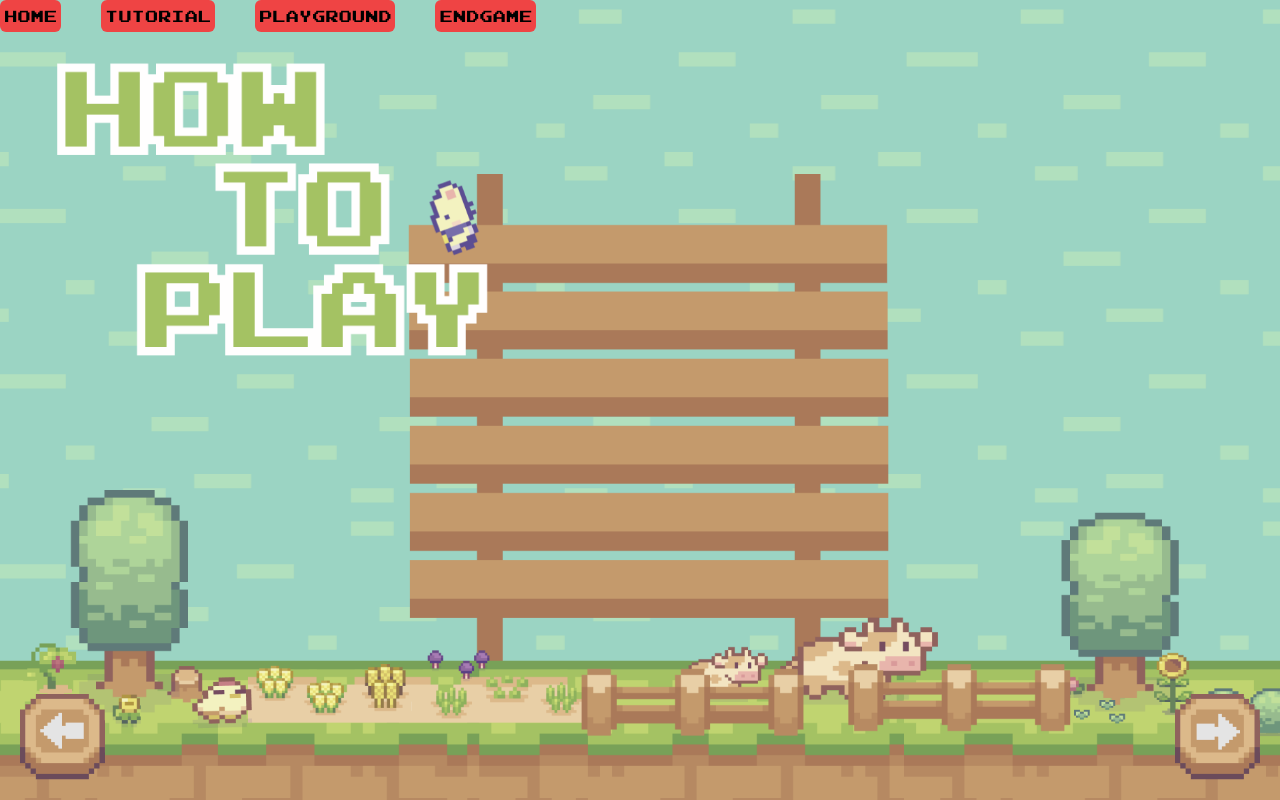
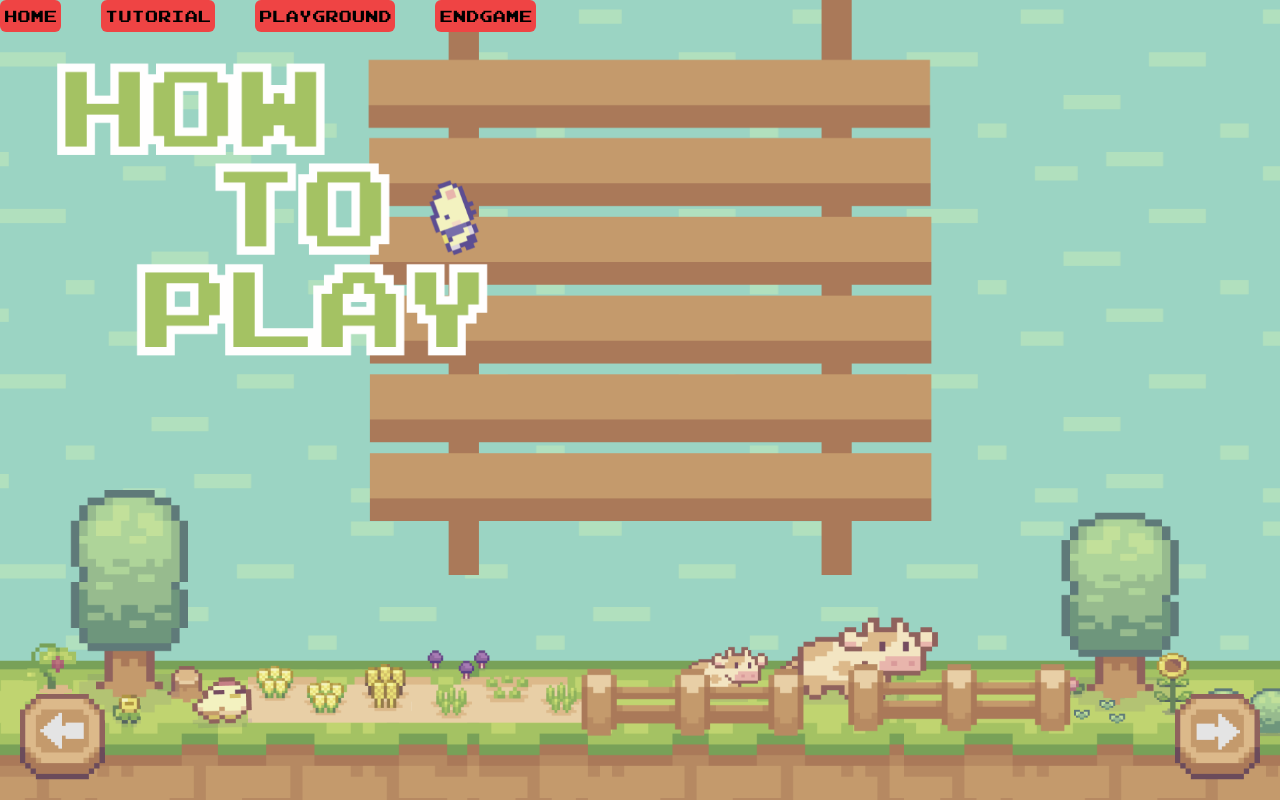
Before and after one commit to tirk101/toc_proj, a React (Vite) app: page /tutorial in a window 1280 px wide. Built offline with nearby package versions, Linux system fonts and the light colour scheme.

Commit message:
tutorial1

```diff
--- a/src/assets/tutorial/index.js
+++ b/src/assets/tutorial/index.js
@@ -4,9 +4,11 @@ import HOW  from "./HOW.png"
 import leftArrow from "./leftArrow.png"
 import rightArrow from "./rightArrow.png"
 import cat from "./cat.png"
+import ground from "./ground.png"
 
 export{
     background,
+    ground,
     label,
     HOW,
     leftArrow,
--- a/src/page/Tutorial/index.tsx
+++ b/src/page/Tutorial/index.tsx
@@ -7,6 +7,7 @@ import {
   leftArrow,
   rightArrow,
   cat,
+  ground,
 } from "../../assets/tutorial";
 import { useNavigate } from "react-router-dom";
 const Index = () => {
@@ -24,8 +25,11 @@ const Index = () => {
           style={{ backgroundImage: `url(${background})` }}
           className="w-full h-[100vh] flex justify-center items-center gap-[5rem] overflow-hidden animate-moving-background absolute"
         ></div>
-        <div className="absolute bottom-0">
+        <div className="absolute bottom-0 w-[50%] h-screen">
           <img src={label} alt="label" className="" />
+        </div>
+        <div className="absolute bottom-0 w-full">
+          <img src={ground} alt="ground" className="" />
         </div>
         <div className="absolute flex justify-between w-full px-5 py-5 bottom-0">
           <div>
```
Also changed, not shown: src/assets/tutorial/label.png.
